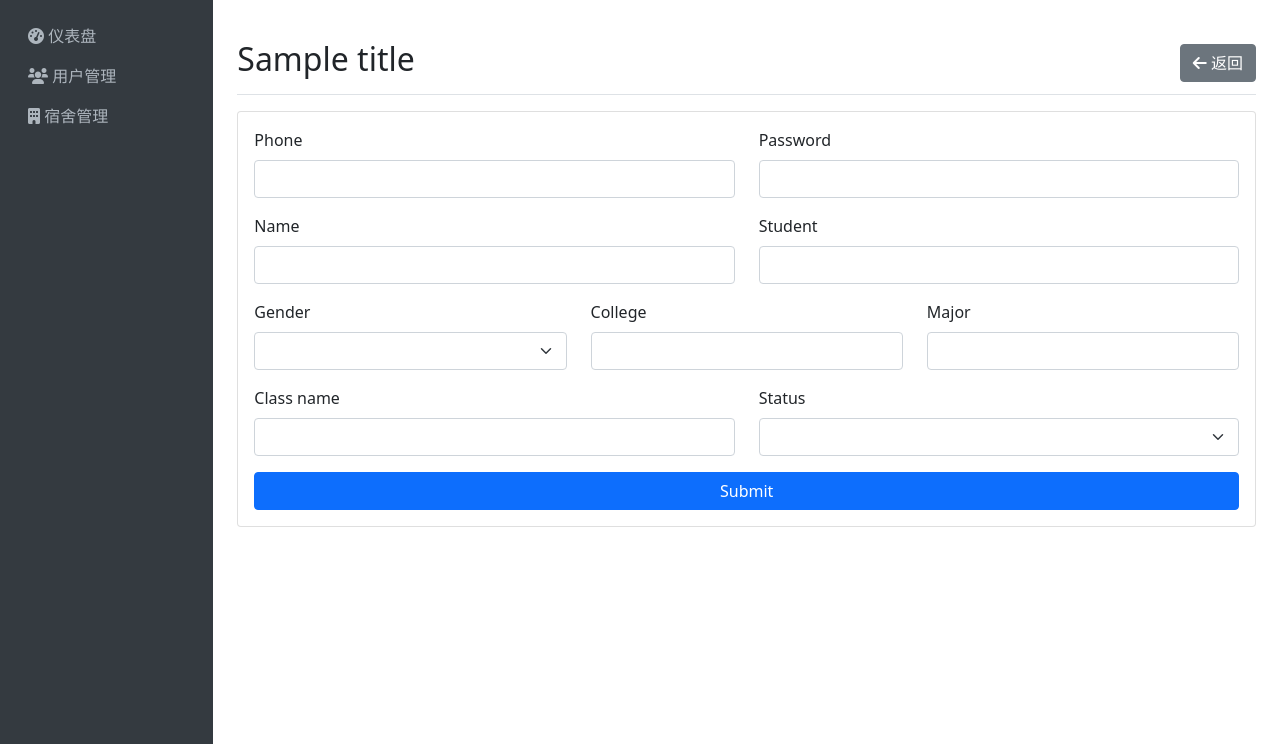
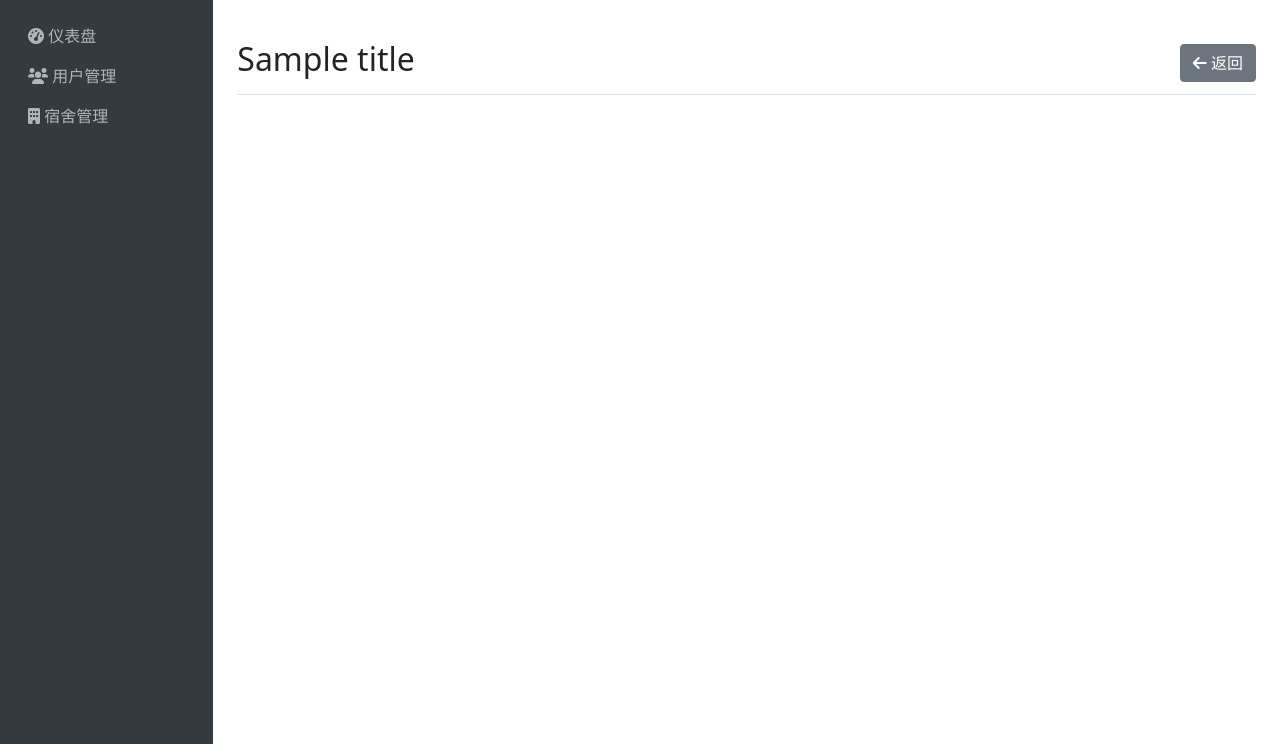
Before and after one commit to YellowFishXS/ISYS3001, a Python web app: template app/templates/admin/user_form.html in a window 1280 px wide. Shown: the part 56-800 px from the top of the page. Run offline with Jinja, Linux system fonts and the light colour scheme; the template is opened without the code that fills it: most values are stand-ins (such as "Sample title", 1, 10 or a date in 2020); form fields are guessed from the names that the template uses.

Commit message:
edit user

```diff
--- a/app/templates/admin/user_form.html
+++ b/app/templates/admin/user_form.html
@@ -8,108 +8,5 @@
     </a>
 </div>
 
-<div class="card">
-    <div class="card-body">
-        <form method="POST">
-            {{ form.hidden_tag() }}
 
-            <div class="row">
-                <div class="col-md-6">
-                    <div class="mb-3">
-                        {{ form.phone.label(class="form-label") }}
-                        {{ form.phone(class="form-control") }}
-                        {% for error in form.phone.errors %}
-                        <div class="text-danger small">{{ error }}</div>
-                        {% endfor %}
-                    </div>
-                </div>
-                <div class="col-md-6">
-                    <div class="mb-3">
-                        {{ form.password.label(class="form-label") }}
-                        {{ form.password(class="form-control") }}
-                        {% for error in form.password.errors %}
-                        <div class="text-danger small">{{ error }}</div>
-                        {% endfor %}
-                    </div>
-                </div>
-            </div>
-
-            <div class="row">
-                <div class="col-md-6">
-                    <div class="mb-3">
-                        {{ form.name.label(class="form-label") }}
-                        {{ form.name(class="form-control") }}
-                        {% for error in form.name.errors %}
-                        <div class="text-danger small">{{ error }}</div>
-                        {% endfor %}
-                    </div>
-                </div>
-                <div class="col-md-6">
-                    <div class="mb-3">
-                        {{ form.student_id.label(class="form-label") }}
-                        {{ form.student_id(class="form-control") }}
-                        {% for error in form.student_id.errors %}
-                        <div class="text-danger small">{{ error }}</div>
-                        {% endfor %}
-                    </div>
-                </div>
-            </div>
-
-            <div class="row">
-                <div class="col-md-4">
-                    <div class="mb-3">
-                        {{ form.gender.label(class="form-label") }}
-                        {{ form.gender(class="form-select") }}
-                        {% for error in form.gender.errors %}
-                        <div class="text-danger small">{{ error }}</div>
-                        {% endfor %}
-                    </div>
-                </div>
-                <div class="col-md-4">
-                    <div class="mb-3">
-                        {{ form.college.label(class="form-label") }}
-                        {{ form.college(class="form-control") }}
-                        {% for error in form.college.errors %}
-                        <div class="text-danger small">{{ error }}</div>
-                        {% endfor %}
-                    </div>
-                </div>
-                <div class="col-md-4">
-                    <div class="mb-3">
-                        {{ form.major.label(class="form-label") }}
-                        {{ form.major(class="form-control") }}
-                        {% for error in form.major.errors %}
-                        <div class="text-danger small">{{ error }}</div>
-                        {% endfor %}
-                    </div>
-                </div>
-            </div>
-
-            <div class="row">
-                <div class="col-md-6">
-                    <div class="mb-3">
-                        {{ form.class_name.label(class="form-label") }}
-                        {{ form.class_name(class="form-control") }}
-                        {% for error in form.class_name.errors %}
-                        <div class="text-danger small">{{ error }}</div>
-                        {% endfor %}
-                    </div>
-                </div>
-                <div class="col-md-6">
-                    <div class="mb-3">
-                        {{ form.status.label(class="form-label") }}
-                        {{ form.status(class="form-select") }}
-                        {% for error in form.status.errors %}
-                        <div class="text-danger small">{{ error }}</div>
-                        {% endfor %}
-                    </div>
-                </div>
-            </div>
-
-            <div class="d-grid gap-2">
-                {{ form.submit(class="btn btn-primary") }}
-            </div>
-        </form>
-    </div>
-</div>
 {% endblock %}
```
Also changed, not shown: app/admin.py (+0 -11 lines).
